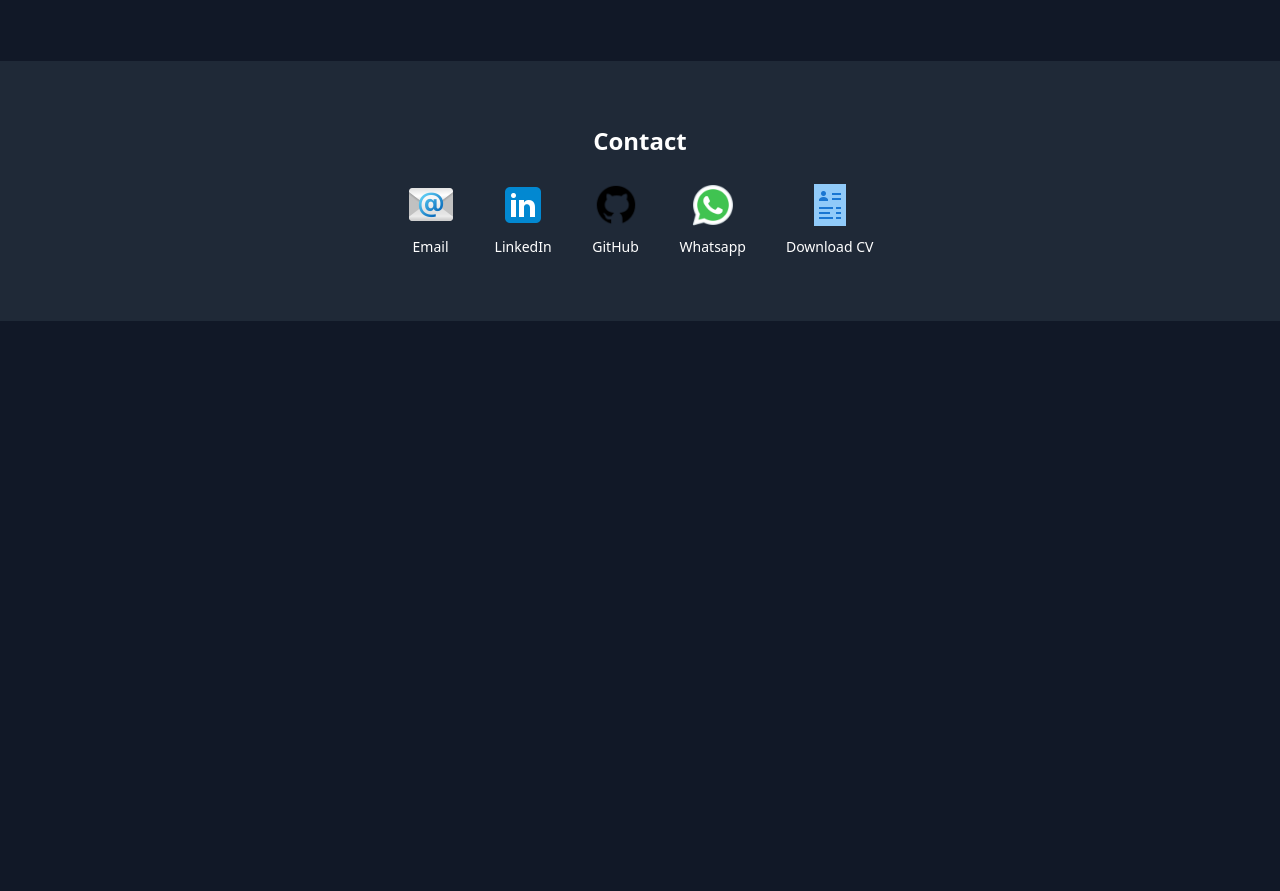
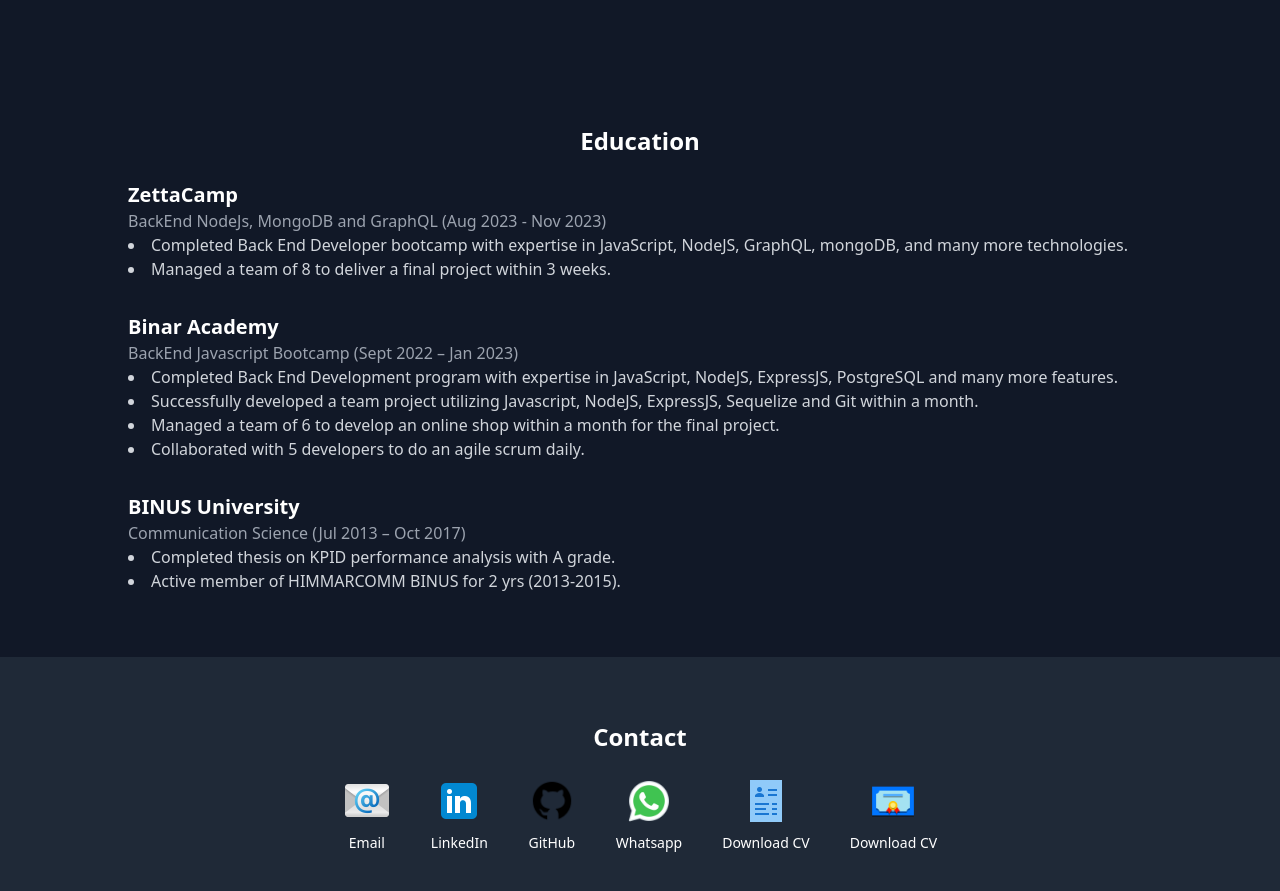
Before and after one commit to johannn53/johand-portfolio, a plain HTML site: page index.html in a window 1280 px wide. Shown: the part 1839-2730 px from the top of the page. Before the commit the page ends 2160 px from the top, so only its background shows below. Drawn offline with nearby package versions, Linux system fonts and the light colour scheme.

Commit message:
Add education section

```diff
--- a/index.html
+++ b/index.html
@@ -17,6 +17,7 @@
         <a href="#about" class="nav-link hover:text-yellow-400 transition-colors">About</a>
         <a href="#skills" class="nav-link hover:text-yellow-400 transition-colors">Skills</a>
         <a href="#experience" class="nav-link hover:text-yellow-400 transition-colors">Experience</a>
+        <a href="#education" class="nav-link hover:text-yellow-400 transition-colors">Education</a>
         <a href="#contact" class="nav-link hover:text-yellow-400 transition-colors">Contact</a>
       </div>
     </nav>
@@ -221,6 +222,47 @@
       </div>
     </section>
 
+    <section id="education" class="px-10 py-16">
+      <div class="max-w-5xl mx-auto">
+        <h2 class="text-2xl font-semibold text-teal-400 mb-6 text-center">Education</h2>
+        <div class="space-y-8 text-left">
+          <!-- ZETTACAMP -->
+          <div>
+            <h3 class="text-xl font-bold">ZettaCamp</h3>
+            <p class="text-gray-400">BackEnd NodeJs, MongoDB and GraphQL (Aug 2023 - Nov 2023)</p>
+            <ul class="list-disc list-inside text-gray-300">
+              <li>
+                Completed Back End Developer bootcamp with expertise in JavaScript, NodeJS, GraphQL, mongoDB, and many more technologies.
+              </li>
+              <li>Managed a team of 8 to deliver a final project within 3 weeks.</li>
+            </ul>
+          </div>
+          <!-- BINAR -->
+          <div>
+            <h3 class="text-xl font-bold">Binar Academy</h3>
+            <p class="text-gray-400">BackEnd Javascript Bootcamp (Sept 2022 – Jan 2023)</p>
+            <ul class="list-disc list-inside text-gray-300">
+              <li>
+                Completed Back End Development program with expertise in JavaScript, NodeJS, ExpressJS, PostgreSQL and many more features.
+              </li>
+              <li>Successfully developed a team project utilizing Javascript, NodeJS, ExpressJS, Sequelize and Git within a month.</li>
+              <li>Managed a team of 6 to develop an online shop within a month for the final project.</li>
+              <li>Collaborated with 5 developers to do an agile scrum daily.</li>
+            </ul>
+          </div>
+          <!-- BINUS -->
+          <div>
+            <h3 class="text-xl font-bold">BINUS University</h3>
+            <p class="text-gray-400">Communication Science (Jul 2013 – Oct 2017)</p>
+            <ul class="list-disc list-inside text-gray-300">
+              <li>Completed thesis on KPID performance analysis with A grade.</li>
+              <li>Active member of HIMMARCOMM BINUS for 2 yrs (2013-2015).</li>
+            </ul>
+          </div>
+        </div>
+      </div>
+    </section>
+
     <!-- Contact -->
     <section id="contact" class="px-10 py-16 bg-gray-800">
       <div class="max-w-5xl mx-auto text-center">
@@ -269,6 +311,12 @@
             </a>
             <p class="text-sm text-white mt-2">Download CV</p>
           </div>
+          <div class="flex flex-col items-center">
+            <a href="public/pdf/Degree_Certificate.pdf" title="Download Certificate" target="_blank">
+              <img src="/public/images/certificate_download.png" alt="Download CV" class="h-12 w-12 hover:scale-110 transition" />
+            </a>
+            <p class="text-sm text-white mt-2">Download CV</p>
+          </div>
         </div>
       </div>
     </section>
```
Also changed, not shown: public/images/certificate_download.png (added), 1 other file.
